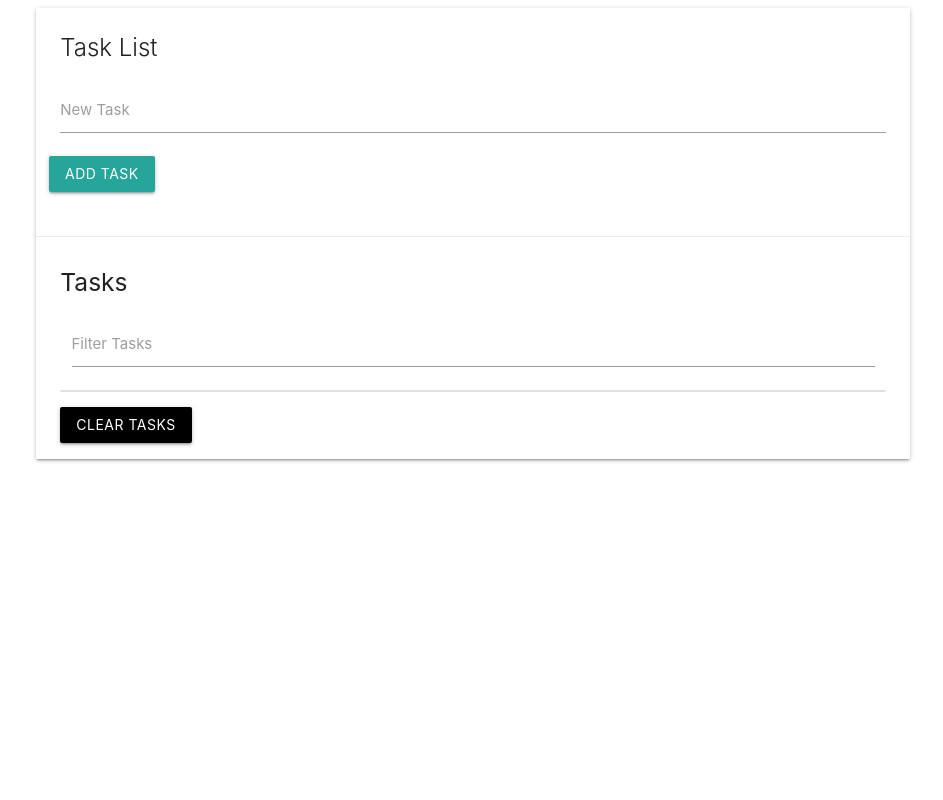
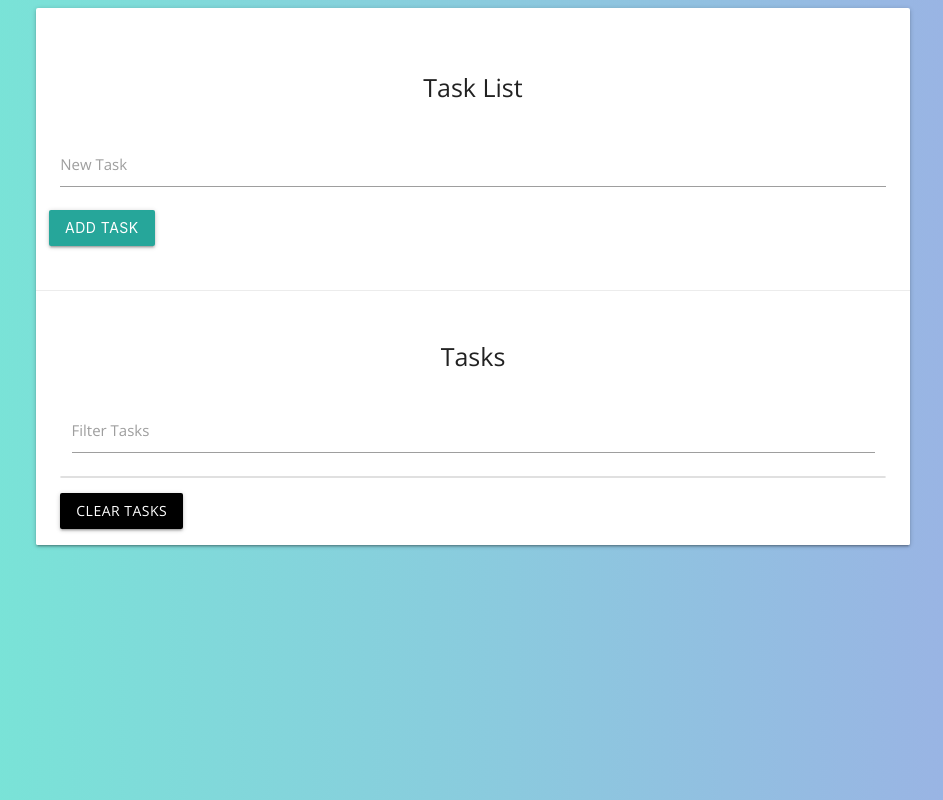
Before and after one commit to jasdosanjh/tasklist, a plain HTML site: page index.html in a window 1280 px wide. Shown: the whole page, without its empty margins (167-1110 px from the left). Drawn offline with nearby package versions, Linux system fonts and the light colour scheme.

Commit message:
Added a linear gradient background to enhance the overall UI

```diff
--- a/dist/css/style.css
+++ b/dist/css/style.css
@@ -0,0 +1,13 @@
+body {
+    background: #EEE;  /* fallback for old browsers */
+    background: -webkit-linear-gradient(to right, #74EBD5, #9FACE6);  /* Chrome 10-25, Safari 5.1-6 */
+    background-image: linear-gradient(to right, #74EBD5, #9FACE6); /* W3C, IE 10+/ Edge, Firefox 16+, Chrome 26+, Opera 12+, Safari 7+ */
+    font-family: 'Open Sans', sans-serif;
+}
+
+h1,
+h2 {
+    text-align: center;
+    font-size: 25px;
+    font-weight: 400;
+}
--- a/index.html
+++ b/index.html
@@ -6,6 +6,7 @@
     <meta http-equiv="X-UA-Compatible" content="ie=edge">
     <link rel="stylesheet" href="https://cdnjs.cloudflare.com/ajax/libs/materialize/1.0.0/css/materialize.min.css">
     <link href="https://stackpath.bootstrapcdn.com/font-awesome/4.7.0/css/font-awesome.min.css" rel="stylesheet" integrity="sha384-wvfXpqpZZVQGK6TAh5PVlGOfQNHSoD2xbE+QkPxCAFlNEevoEH3Sl0sibVcOQVnN" crossorigin="anonymous">
+    <link href="https://fonts.googleapis.com/css?family=Open+Sans" rel="stylesheet">
     <link rel="stylesheet" href="dist/css/style.css">
     <title>Task List</title>
 </head>
@@ -15,7 +16,7 @@
             <div class="col s12">
                 <div id="main" class="card">
                     <div class="card-content">
-                        <span class="card-title">Task List</span>
+                        <h1>Task List</h1>
                         <div class="row">
                             <form id="task-form">
                                 <div class="input-field col s12">
@@ -27,7 +28,7 @@
                         </div>
                     </div>
                     <div class="card-action">
-                        <h5 id="task-title">Tasks</h5>
+                        <h2 id="task-title">Tasks</h2>
                         <div class="input-field col s12">
                             <input type="text" name="filter" id="filter">
                             <label for="filter">Filter Tasks</label>
```
